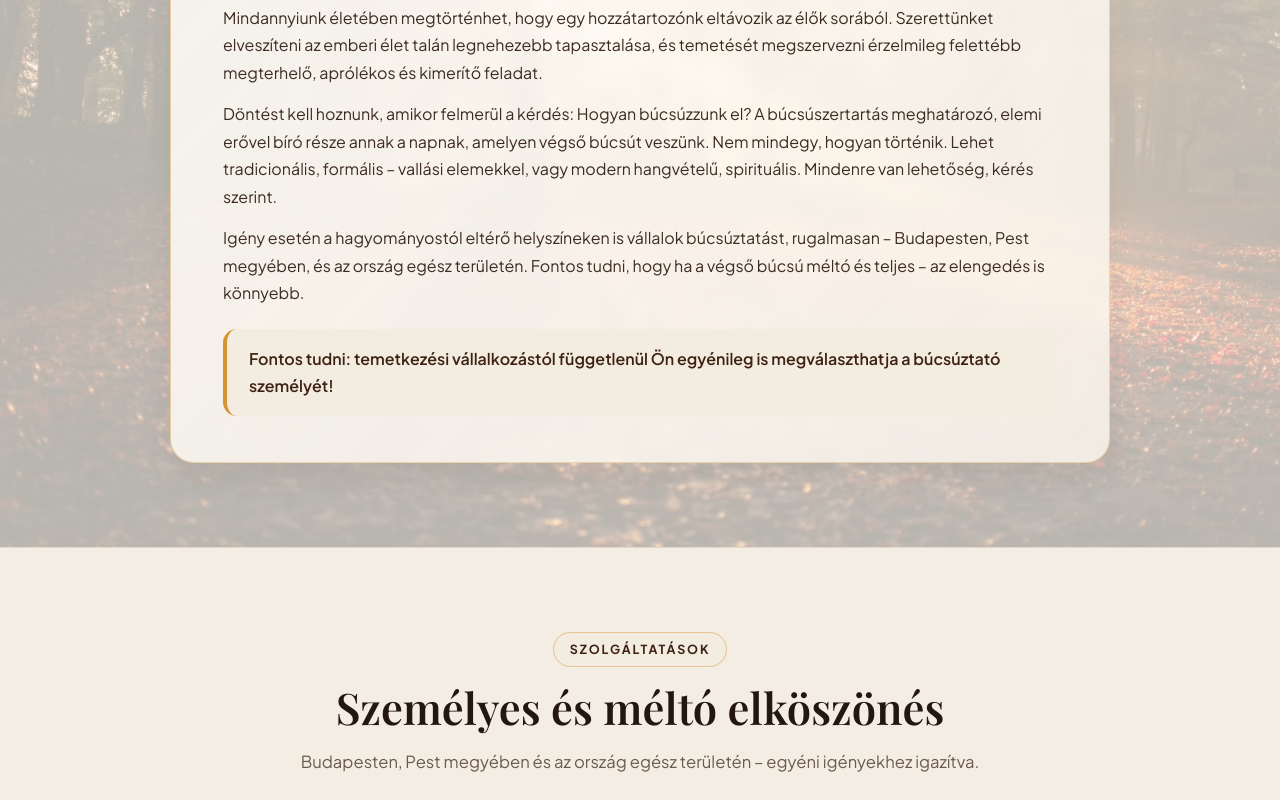
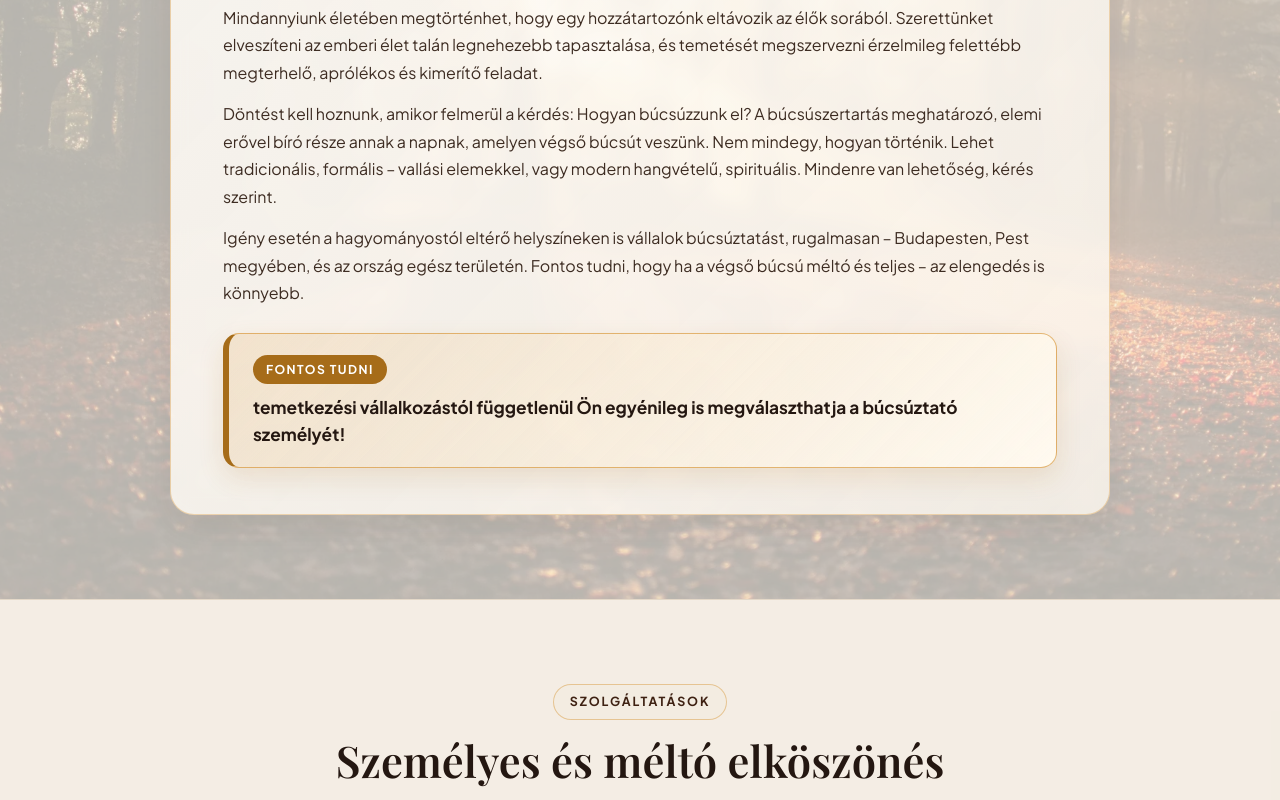
Before and after one commit to ADebre11/vegsobucsu, a plain HTML site: page index.html in a window 1280 px wide. Shown: the part 1068-1868 px from the top of the page. Drawn offline with nearby package versions, Linux system fonts and the light colour scheme; a web font is replaced by a local one.

Commit message:
Apply Anita round-3 polish: mobile hero badge wrap and prominent notice card

```diff
--- a/app.js
+++ b/app.js
@@ -45,6 +45,10 @@
 
     function renderHero() {
         const h = SITE_DATA.hero;
+        const badgeHtml = Array.isArray(h.badgeLines)
+            ? `<span>${h.badgeLines[0]}</span><span class="hero-badge-sep" aria-hidden="true">*</span><span>${h.badgeLines[1]}</span>`
+            : h.badge;
+
         el("hero-mount").innerHTML = `
             <div class="hero">
                 <img src="${h.bgImage}" alt="" class="hero-bg" aria-hidden="true" />
@@ -52,7 +56,7 @@
                 <div class="container hero-grid">
                     <div>
                         <h1 class="hero-title">${h.title}</h1>
-                        <div class="hero-badge">${h.badge}</div>
+                        <div class="hero-badge">${badgeHtml}</div>
                         <p class="hero-subtitle">${h.subtitle}</p>
                         <div class="hero-ctas">
                             <a href="${SITE_DATA.brand.phoneHref}" class="btn btn-brown">☎ ${h.primaryCta}</a>
@@ -90,7 +94,10 @@
                         </div>
                         <div class="about-body">
                             ${a.paragraphs.map((p) => `<p>${p}</p>`).join("")}
-                            <div class="about-callout">${a.callout}</div>
+                            <div class="about-callout">
+                                <span class="about-callout-tag">Fontos tudni</span>
+                                <p>${a.callout.replace(/^Fontos tudni:\s*/i, "")}</p>
+                            </div>
                         </div>
                     </div>
                 </div>
--- a/data.js
+++ b/data.js
@@ -23,6 +23,7 @@ const SITE_DATA = {
     hero: {
         title: "Személyre szabott, <span>lélekmelengető</span> és színvonalas búcsúztatói szolgáltatás",
         badge: "Polgári búcsúztató * Okleveles szertartásvezető",
+        badgeLines: ["Polgári búcsúztató", "Okleveles szertartásvezető"],
         subtitle:
             "Tisztelettel üdvözlöm! Kérem, fogadja részvétemet!<br/>Debreczeni Anita vagyok, polgári búcsúztató.<br/>Személyre szabott, méltó polgári búcsúztatást vállalok Budapesten, Pest megyében és országosan – szívvel, lélekkel, empátiával és odafigyeléssel.",
         bgImage: "assets/images/fooldal/hatterkep-vegsobucsu.webp",
--- a/style.css
+++ b/style.css
@@ -538,13 +538,34 @@ a {
 }
 
 .about-callout {
-    margin-top: 22px;
-    padding: 16px 22px;
-    border-radius: 14px;
-    background: var(--bg-beige);
-    border-left: 4px solid var(--gold);
-    font-weight: 600;
-    color: var(--brown);
+    margin-top: 26px;
+    padding: 20px 24px;
+    border-radius: 16px;
+    background: linear-gradient(135deg, rgba(214, 147, 50, 0.16) 0%, rgba(255, 250, 240, 0.96) 100%);
+    border: 1.5px solid rgba(214, 147, 50, 0.65);
+    border-left: 6px solid var(--gold-dark);
+    box-shadow: 0 10px 26px rgba(173, 108, 22, 0.14);
+}
+
+.about-callout-tag {
+    display: inline-block;
+    padding: 4px 13px;
+    border-radius: var(--radius-pill);
+    background: var(--gold-dark);
+    color: #ffffff;
+    font-size: 0.76rem;
+    font-weight: 700;
+    letter-spacing: 0.12em;
+    text-transform: uppercase;
+    margin-bottom: 10px;
+}
+
+.about-callout p {
+    margin: 0;
+    font-size: 1.08rem;
+    font-weight: 700;
+    line-height: 1.55;
+    color: var(--text-ink);
 }
 
 /* ==========================================================================
@@ -1072,6 +1093,16 @@ a {
     .hero {
         padding: 28px 0 48px;
     }
+    .hero-badge {
+        flex-direction: column;
+        align-items: flex-start;
+        gap: 3px;
+        line-height: 1.35;
+        padding: 8px 16px;
+    }
+    .hero-badge-sep {
+        display: none;
+    }
     .hero-visual-stack {
         order: -1;
         gap: 12px;
```
